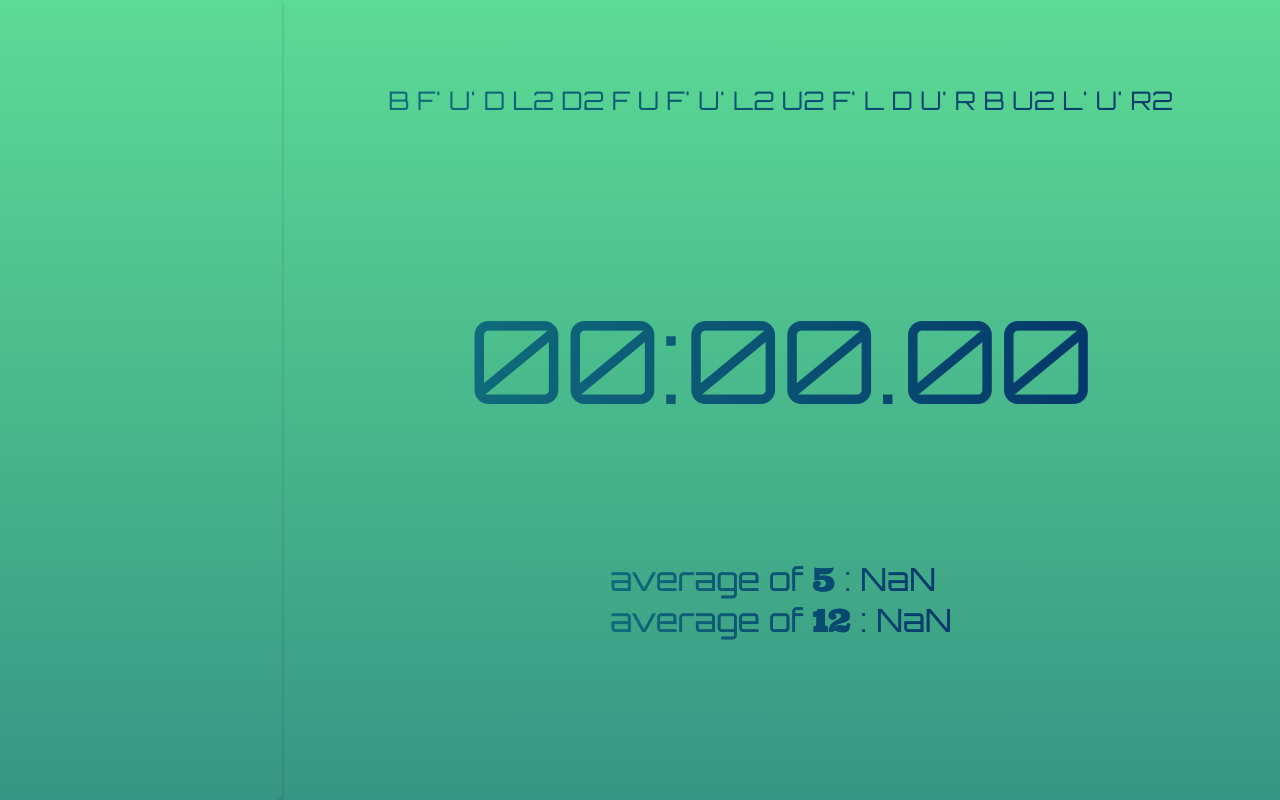
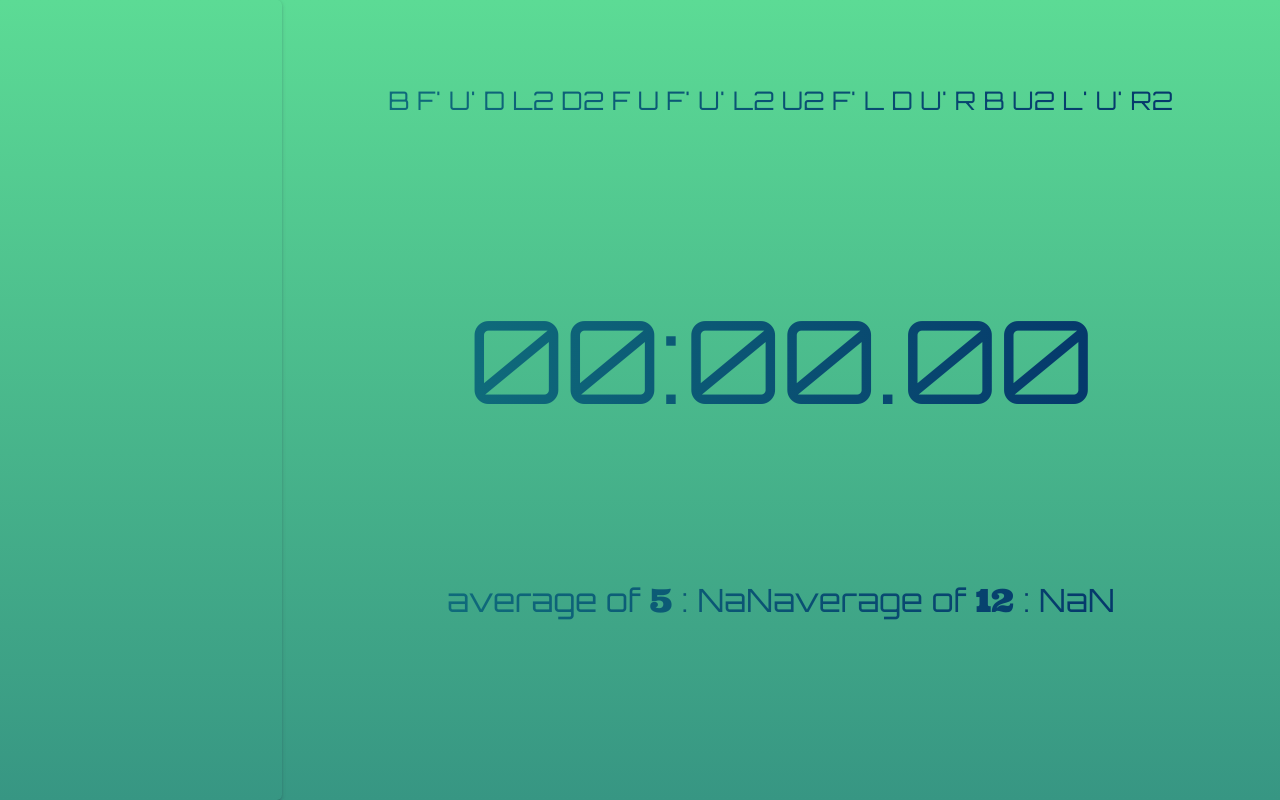
Before and after one commit to 69codeMaster/Cube-TImer, a React (Create React App) app in the folder client/: page / in a window 1280 px wide. Built offline with nearby package versions, Linux system fonts and the light colour scheme; no server answers.

Commit message:
adding styles

```diff
--- a/client/src/App.css
+++ b/client/src/App.css
@@ -15,6 +15,7 @@
   --accent-700: #0a1f34;
   --nav-bar_width: 22vw;
   --transition-time: 0.4s;
+  --delay-time: calc(var(--transition-time) / 2);
   --background-color: linear-gradient(
     to bottom,
     var(--color-primary),
@@ -49,8 +50,12 @@
     "sidebar average";
 }
 
-.average {
+.average-container {
   grid-area: average;
+  display: flex;
+  justify-content: center;
+  align-items: center;
+  background-color: red;
 }
 
 .scramble {
@@ -69,7 +74,7 @@
 
 .timer *,
 .scramble *,
-.average:not(span) {
+.average-container:not(span) {
   background: var(--background-accent);
   -webkit-background-clip: text;
   -webkit-text-fill-color: transparent;
--- a/client/src/App.js
+++ b/client/src/App.js
@@ -34,7 +34,7 @@ function App() {
             />
           </div>
         </ScrambleProvider>
-        <footer className="average">
+        <footer className="average-container">
           <Average averageOf={5} running={running || ready} />
           <Average averageOf={12} running={running || ready} />
         </footer>
--- a/client/src/components/Average.css
+++ b/client/src/components/Average.css
@@ -4,7 +4,7 @@
   opacity: 1;
   transition: opacity var(--transition-time) ease-in-out,
     transform var(--transition-time) ease-in-out;
-  transition-delay: var(--transition-time);
+  transition-delay: var(--delay-time);
 }
 
 .hide {
--- a/client/src/components/Average.jsx
+++ b/client/src/components/Average.jsx
@@ -6,7 +6,7 @@ export default function Average({ averageOf, running }) {
 
   return (
     <div className={`average ${running && averages[averageOf] ? "hide" : ""}`}>
-      average of <span className="averageOf"> {averageOf} </span>:{" "}
+      average of <span className="averageOf"> {averageOf} </span> :{" "}
       {formatTime(averages[averageOf])}
     </div>
   );
--- a/client/src/components/CustomConfetti.jsx
+++ b/client/src/components/CustomConfetti.jsx
@@ -16,7 +16,7 @@ export default function CustomConfetti() {
 
   return (
     <div>
-      {showConfetti && (
+      {true && (
         <Confetti
           numberOfPieces={200}
           gravity={0.05}
--- a/client/src/components/History/HistoryItem.css
+++ b/client/src/components/History/HistoryItem.css
@@ -3,6 +3,11 @@
   display: grid;
   grid-template-columns: 1fr 1fr 1fr;
   text-align: center;
+  cursor: pointer;
+}
+
+.item:hover {
+  opacity: 0.5;
 }
 
 .column {
--- a/client/src/components/Scramble.css
+++ b/client/src/components/Scramble.css
@@ -3,7 +3,7 @@
   opacity: 1;
   transition: opacity var(--transition-time) ease-in-out,
     transform var(--transition-time) ease-in-out;
-  transition-delay: var(--transition-time);
+  transition-delay: var(--delay-time);
   letter-spacing: 0.02vw;
 }
 
--- a/client/src/components/Timer.css
+++ b/client/src/components/Timer.css
@@ -6,7 +6,7 @@
 
 .timer {
   font-size: 9vw;
-  transition: transform var(--transition-time) ease-out;
+  transition: all var(--transition-time) ease-out;
 }
 
 .ready,
--- a/client/src/components/UI/SideBar.css
+++ b/client/src/components/UI/SideBar.css
@@ -9,7 +9,7 @@
   opacity: 1;
   transition: opacity var(--transition-time) ease-in-out,
     transform var(--transition-time) ease-in-out;
-  transition-delay: var(--transition-time);
+  transition-delay: var(--delay-time);
   border-radius: 0 5px 5px 0;
 }
 
```
